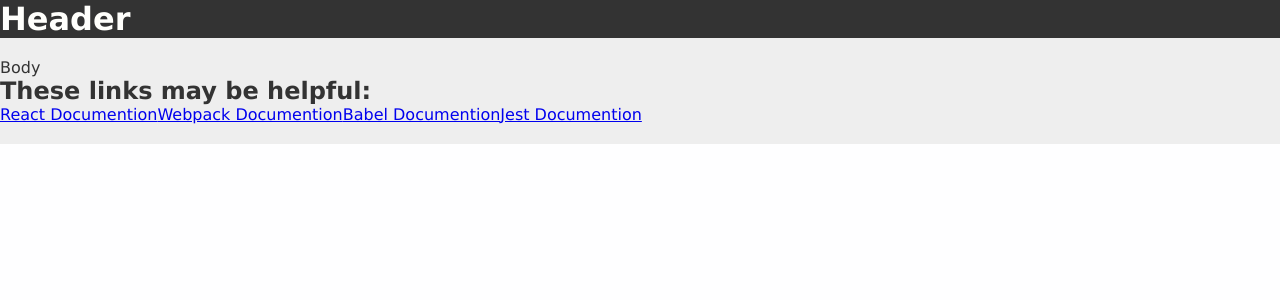
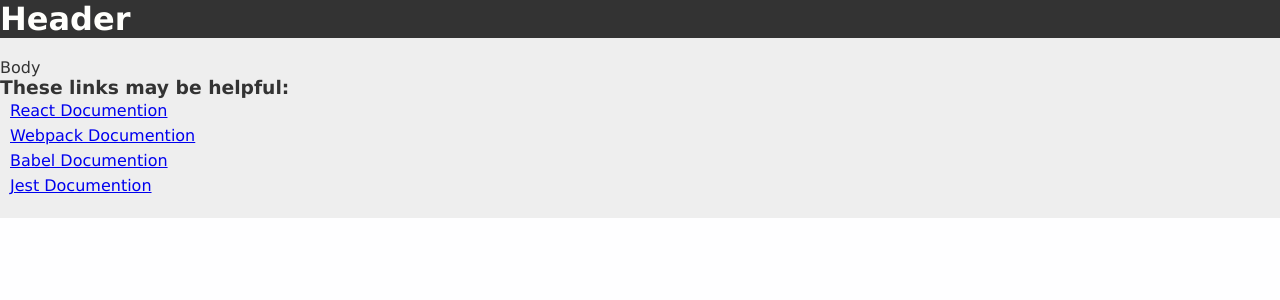
Before and after one commit to utilidev/ud-react-template, a React app: page / in a window 1280 px wide. Shown: the top 300 px of the page. Built offline with nearby package versions, Linux system fonts and the light colour scheme.

Commit message:
Better style and semantic markup

```diff
--- a/src/base-styles/base-styles.css
+++ b/src/base-styles/base-styles.css
@@ -64,3 +64,13 @@ p {
   height: 20px;
   padding: 2px;
 }
+
+.doc-links {
+  display: flex;
+  flex-direction: column;
+  margin-left: 10px;
+}
+
+.doc-links li {
+  margin: 3px 0px;
+}
--- a/src/components/Body/Body.js
+++ b/src/components/Body/Body.js
@@ -6,13 +6,25 @@ const Body = props => {
     <div className="bg-light">
       <div className="body">
         <p className="tx-dark">{props.text}</p>
-        <h2 className="tx-dark">These links may be helpful:</h2>
-        <a href="https://reactjs.org/docs/getting-started.html">
-          React Documention
-        </a>
-        <a href="https://webpack.js.org/concepts/">Webpack Documention</a>
-        <a href="https://babeljs.io/docs/en/">Babel Documention</a>
-        <a href="https://jestjs.io/docs/en/getting-started">Jest Documention</a>
+        <h3 className="tx-dark">These links may be helpful:</h3>
+        <ul className="doc-links">
+          <li>
+            <a href="https://reactjs.org/docs/getting-started.html">
+              React Documention
+            </a>
+          </li>
+          <li>
+            <a href="https://webpack.js.org/concepts/">Webpack Documention</a>
+          </li>
+          <li>
+            <a href="https://babeljs.io/docs/en/">Babel Documention</a>
+          </li>
+          <li>
+            <a href="https://jestjs.io/docs/en/getting-started">
+              Jest Documention
+            </a>
+          </li>
+        </ul>
       </div>
     </div>
   );
```
